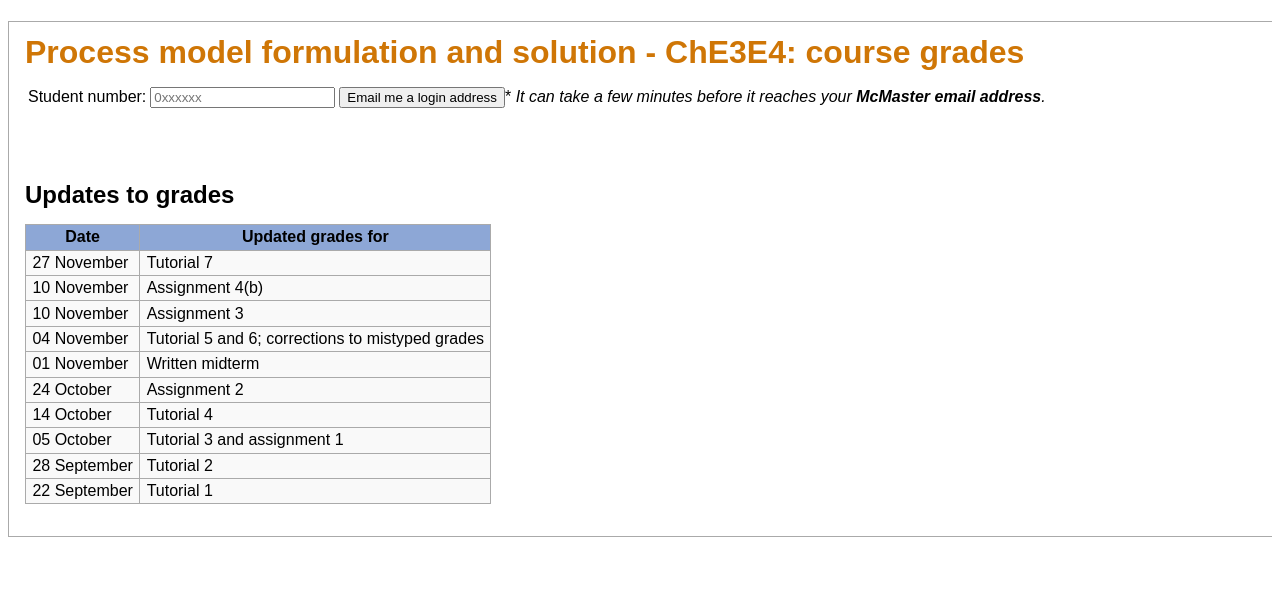
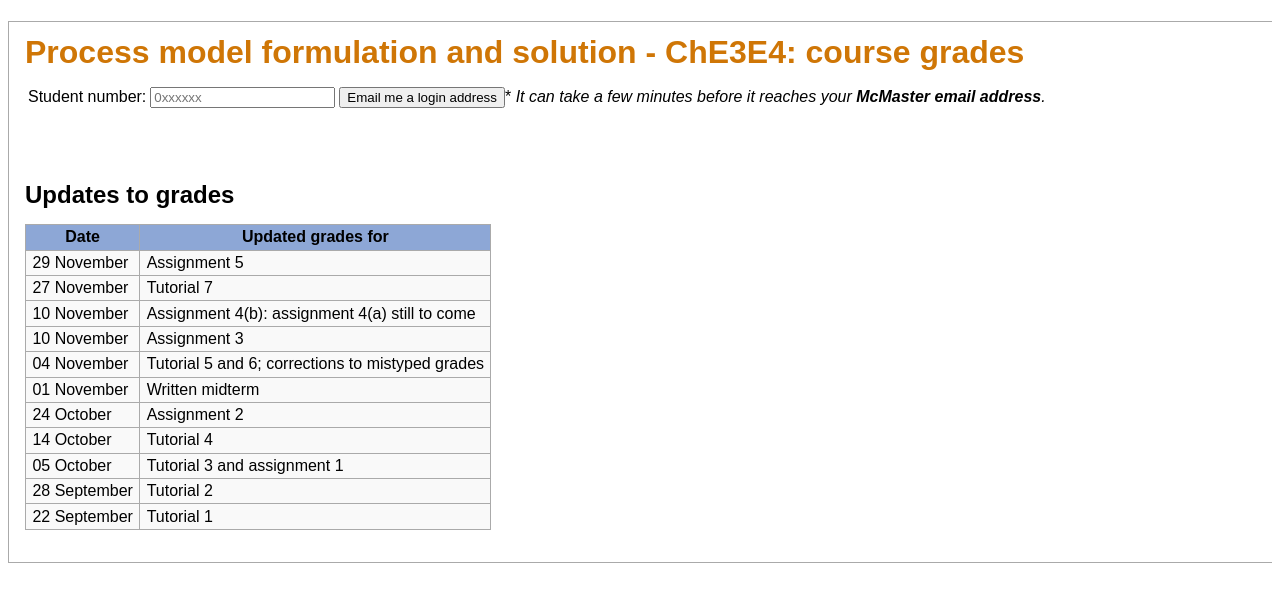
Before and after one commit to kgdunn/Django-app-grades, a Django app: template student/templates/sign_in_form.html in a window 1280 px wide. Shown: the top 602 px of the page. Run offline with Django 3.2, Linux system fonts and the light colour scheme; the template is opened without the code that fills it, so the values that code supplies are empty; some libraries are stand-ins or nearby versions.

Commit message:
Updated with assignment 5 grades

```diff
--- a/importing/import_script.py
+++ b/importing/import_script.py
@@ -45,7 +45,7 @@ row_layout = {   'category': 0,             # must be spelt exactly like entries
 
 # Manual final grades (if required adjustment)
 #                 ('FIRST',   'LAST',   'StudNum', Grade,  'email__@mcmaster.ca', GradStudent, Special_case)
-manual_grades = [ ('GURVEER', 'DHANOA', '0655007', 72.785, 'dhanoag@mcmaster.ca', False,       True)]
+manual_grades = [ ('DANIEL',  'COUTO',  '0747368', 0.0,    'coutod@mcmaster.ca',  False,       True)]
 manual_grades = [ ]
 
 sys.path.append(django_dir)
--- a/student/templates/display_grades.html
+++ b/student/templates/display_grades.html
@@ -51,7 +51,7 @@
 </table>
 {% if Student.special %}
 <div class="special-case">
-<b>My records show that you have missed work forms or doctor's notes.  Your written final exam was weighted as 40%; the written midterm was weighted as 0%.</b>
+<b>Class records show that you have missed work forms or doctor's notes.  Your final grade will be processed manually - please email the instructor for details.</b>
 </div>
 {%endif%}
 
--- a/student/templates/sign_in_form.html
+++ b/student/templates/sign_in_form.html
@@ -21,12 +21,16 @@ reaches your <b>McMaster email address</b>.</i></td>
 			<th>Updated grades for</th>
 		</tr>
 		<tr>
+			<td>29 November</td>
+			<td>Assignment 5</td>
+		</tr>
+		<tr>
 			<td>27 November</td>
 			<td>Tutorial 7</td>
 		</tr>
 		<tr>
 			<td>10 November</td>
-			<td>Assignment 4(b)</td>
+			<td>Assignment 4(b): assignment 4(a) still to come</td>
 		</tr>
 		<tr>
 			<td>10 November</td>
```
Also changed, not shown: 3 other files.
